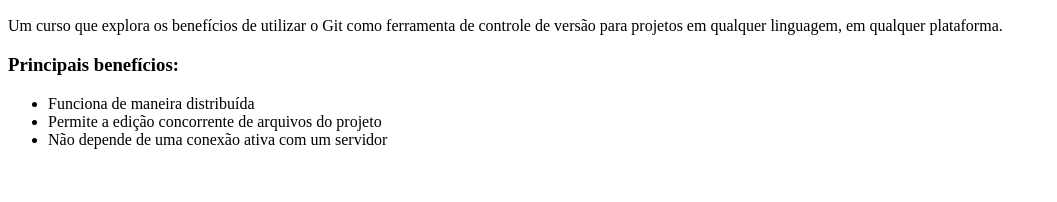
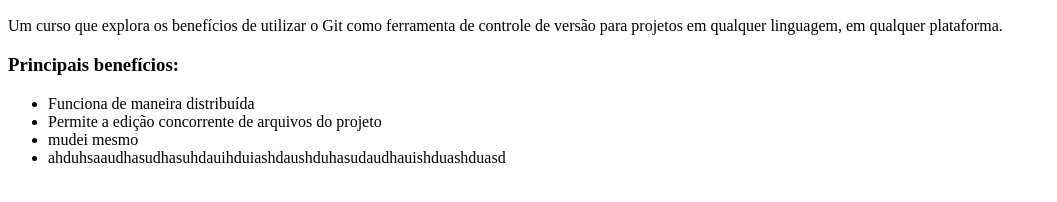
Before and after one commit to gamat91/curso-git, a plain HTML site: page index.html in a window 1280 px wide. Shown: the part 96-298 px from the top of the page, without its empty margins (0-1057 px from the left). Drawn offline with Linux system fonts and the light colour scheme.

Commit message:
Alteração 1

```diff
--- a/index.html
+++ b/index.html
@@ -11,7 +11,8 @@
         <ul>
             <li>Funciona de maneira distribuída</li>
             <li>Permite a edição concorrente de arquivos do projeto</li>
-            <li>Não depende de uma conexão ativa com um servidor</li>
+            <li>mudei mesmo</li>
+			<li>ahduhsaaudhasudhasuhdauihduiashdaushduhasudaudhauishduashduasd</li>
         </ul>
 	</body>
 </html>
```
